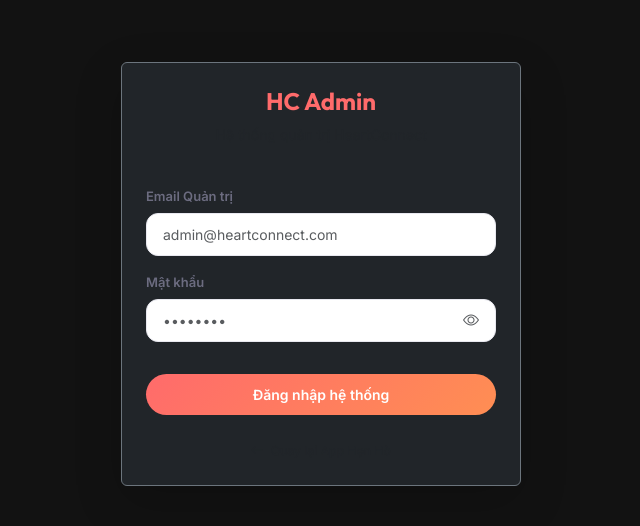
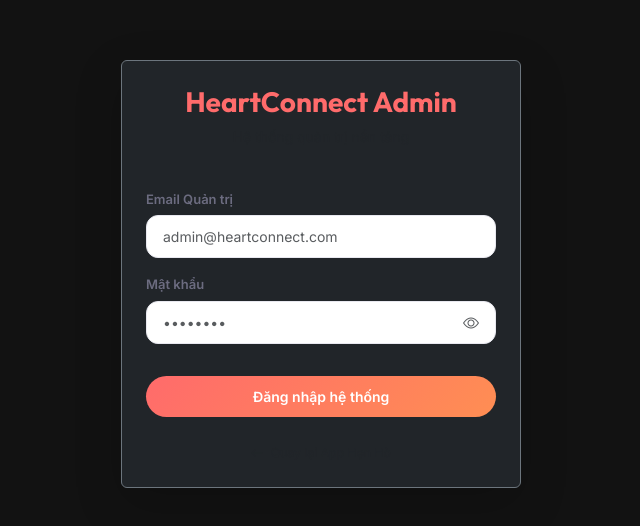
Before and after one commit to trminh-developer/ems, a React (Vite) app in the folder frontend/: page /admin/login in a window 1280 px wide. Shown: the part 126-652 px from the top of the page, without its empty margins (319-959 px from the left). Built offline with nearby package versions, Linux system fonts and the light colour scheme; no server answers.

Commit message:
Fix: Change title to HeartConnect Admin and update document title

```diff
--- a/frontend/src/components/admin/AdminLayout.tsx
+++ b/frontend/src/components/admin/AdminLayout.tsx
@@ -1,7 +1,8 @@
-import React from 'react';
+import React, { useEffect } from 'react';
 import { Outlet, Link, useLocation } from 'react-router-dom';
 
 const AdminLayout = () => {
+  useEffect(() => { document.title = 'HeartConnect Admin'; }, []);
   const location = useLocation();
 
   const isActive = (path: string) => location.pathname.includes(path) ? 'active' : 'text-white';
@@ -11,7 +12,7 @@ const AdminLayout = () => {
       {/* Sidebar */}
       <div className="d-flex flex-column flex-shrink-0 p-3 text-white bg-dark border-end border-secondary" style={{ width: '250px' }}>
         <a href="/admin" className="d-flex align-items-center mb-3 mb-md-0 me-md-auto text-white text-decoration-none">
-          <span className="fs-4 fw-bold" style={{ color: '#ff6b6b' }}>HC Admin</span>
+          <span className="fs-5 fw-bold" style={{ color: '#ff6b6b' }}>HeartConnect Admin</span>
         </a>
         <hr className="border-secondary" />
         <ul className="nav nav-pills flex-column mb-auto gap-2">
--- a/frontend/src/views/admin/AdminDashboardView.tsx
+++ b/frontend/src/views/admin/AdminDashboardView.tsx
@@ -1,6 +1,7 @@
-import React from 'react';
+import React, { useEffect } from 'react';
 
 const AdminDashboardView = () => {
+  useEffect(() => { document.title = 'HeartConnect Admin'; }, []);
   return (
     <div>
       <h2 className="mb-4">Tổng quan (Dashboard)</h2>
--- a/frontend/src/views/admin/AdminLoginView.tsx
+++ b/frontend/src/views/admin/AdminLoginView.tsx
@@ -37,8 +37,8 @@ const AdminLoginView = () => {
     <div className="d-flex align-items-center justify-content-center" style={{ minHeight: '100vh', backgroundColor: '#121212' }}>
       <div className="card bg-dark border-secondary p-4 shadow-lg" style={{ width: '100%', maxWidth: '400px' }}>
         <div className="text-center mb-4">
-          <h2 className="fw-bold" style={{ color: '#ff6b6b' }}>HC Admin</h2>
-          <p className="text-muted">Hệ thống quản trị HeartConnect</p>
+          <h2 className="fw-bold fs-3" style={{ color: '#ff6b6b' }}>HeartConnect Admin</h2>
+          <p className="text-muted">Hệ thống quản trị nền tảng</p>
         </div>
 
         <form onSubmit={handleLogin}>
```
